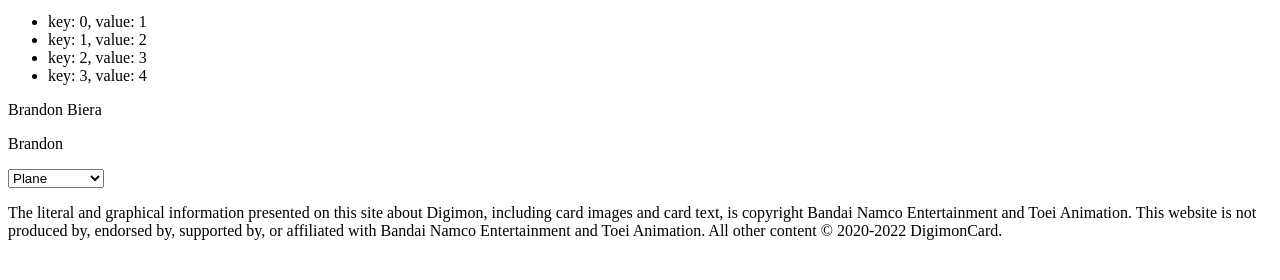
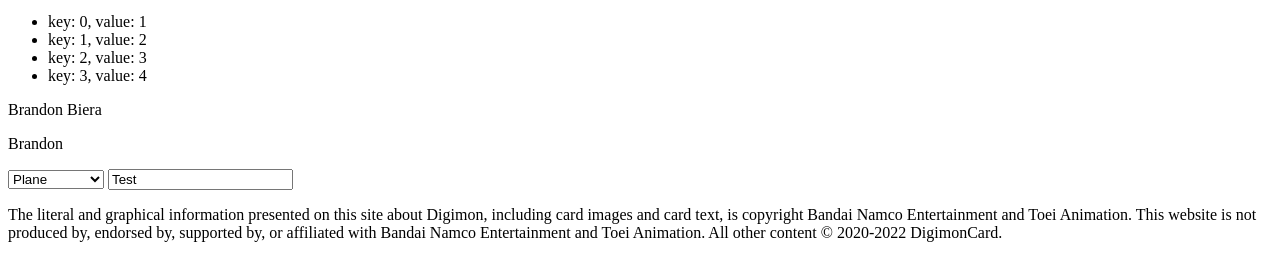
Before and after one commit to Nobody6146/Hydrate, a website: page docs/index.html in a window 1280 px wide. Shown: the part 166-446 px from the top of the page. Drawn offline with Linux system fonts and the light colour scheme.

Commit message:
Toggle Attributes
-- Added class and attribute toggling framework attribute handlers

```diff
--- a/docs/hydrate.js
+++ b/docs/hydrate.js
@@ -594,6 +594,18 @@
             eventDetails.element.setAttribute(arg.field, value);
             return;
         });
+        this.#options.attribute.handlers.set(this.attribute(this.#options.attribute.names.class), (arg, eventDetails) => {
+            if (eventDetails.modelName !== "" && eventDetails.model == null)
+                return;
+            let value = eventDetails.hydrate.resolveArgumentValue(eventDetails, arg, null);
+            eventDetails.element.classList.toggle(arg.field, value);
+        });
+        this.#options.attribute.handlers.set(this.attribute(this.#options.attribute.names.toggle), (arg, eventDetails) => {
+            if (eventDetails.modelName !== "" && eventDetails.model == null)
+                return;
+            let value = eventDetails.hydrate.resolveArgumentValue(eventDetails, arg, null);
+            eventDetails.element.toggleAttribute(arg.field, value);
+        });
         this.#options.attribute.handlers.set(this.attribute(this.#options.attribute.names.event), (arg, eventDetails) => {
             // if(eventDetails.modelName !== "" && eventDetails.model == null)
             //     return;
@@ -816,12 +828,56 @@
         }
         this.#addSetPropertyHandler(element, modelPath, possibleEventTypes);
         this.#addSetAttributeHandler(element, modelPath, possibleEventTypes);
+        this.#addToggleClassHandler(element, modelPath, possibleEventTypes);
+        this.#addToggleAttributeHandler(element, modelPath, possibleEventTypes);
         this.#addExecuteEventCallbackHandler(element, modelPath, possibleEventTypes);
         this.#addGenerateComponentHandler(element, modelPath, possibleEventTypes);
         return created;
     }
     #addSetPropertyHandler(element, modelPath, possibleEventTypes) {
         let attribute = this.attribute(this.#options.attribute.names.property);
+        let eventTypes = [
+            'track',
+            'bind',
+            'set',
+            "mutation.target.added",
+            "mutation.target.removed",
+            "mutation.target.attribute",
+            "mutation.target.characterdata",
+            "mutation.parent.added",
+            "mutation.parent.removed",
+            "mutation.parent.attribute",
+            "mutation.parent.characterdata",
+            "mutation.child.added",
+            "mutation.child.removed",
+            "mutation.child.attribute",
+            "mutation.child.characterdata"
+        ];
+        this.#addExecuters(element, attribute, modelPath, eventTypes, possibleEventTypes, true);
+    }
+    #addToggleClassHandler(element, modelPath, possibleEventTypes) {
+        let attribute = this.attribute(this.#options.attribute.names.class);
+        let eventTypes = [
+            'track',
+            'bind',
+            'set',
+            "mutation.target.added",
+            "mutation.target.removed",
+            "mutation.target.attribute",
+            "mutation.target.characterdata",
+            "mutation.parent.added",
+            "mutation.parent.removed",
+            "mutation.parent.attribute",
+            "mutation.parent.characterdata",
+            "mutation.child.added",
+            "mutation.child.removed",
+            "mutation.child.attribute",
+            "mutation.child.characterdata"
+        ];
+        this.#addExecuters(element, attribute, modelPath, eventTypes, possibleEventTypes, true);
+    }
+    #addToggleAttributeHandler(element, modelPath, possibleEventTypes) {
+        let attribute = this.attribute(this.#options.attribute.names.toggle);
         let eventTypes = [
             'track',
             'bind',
--- a/docs/index.html
+++ b/docs/index.html
@@ -4,6 +4,11 @@
         <meta name="viewport" content="width=device-width, initial-scale=1, maximum-scale=1, viewport-fit=cover, user-scalable=no"/>
         <title>Hydrate Demo</title>
         <script src="hydrate.js"></script>
+        <style>
+            .red {
+                color: red;
+            }
+        </style>
     </head>
     <body>
 
@@ -56,6 +61,8 @@
                         <option>Test 2</option>
                     </optgroup>
                 </select>
+
+                <input h-model="default.toggle" h-class="red: shouldRed" h-toggle="disabled: shouldDisable" value="Test" h-event="*: console.log($detail)">
             </main>
 
             <footer>
@@ -107,6 +114,10 @@
                     ],
                     value: 3
                 }
+                model.toggle = {
+                    shouldRed: false,
+                    shouldDisable: false
+                }
                 // let event = new HydrateModelEvent();
                 // event.target = div;
                 // event.hydrate = app;
```
Also changed, not shown: docs/hydrate.ts (+58 -0 lines).
